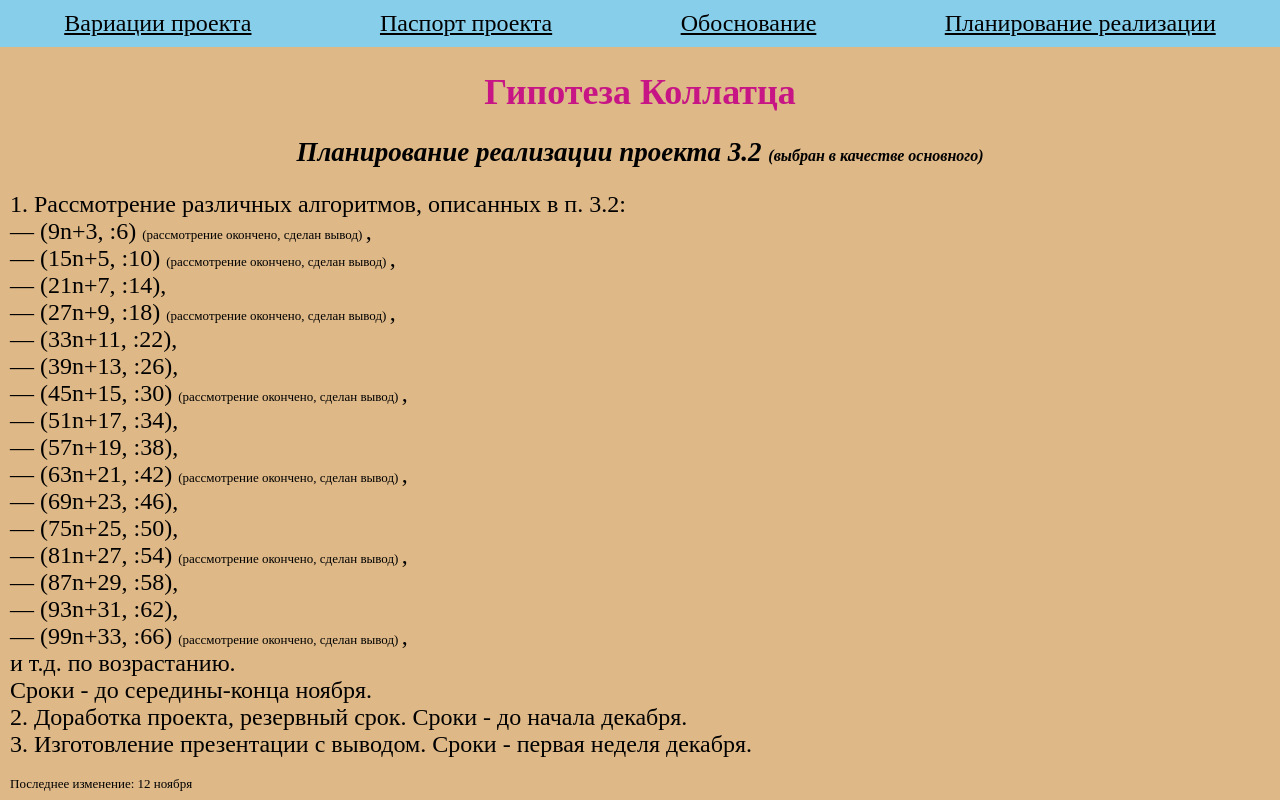
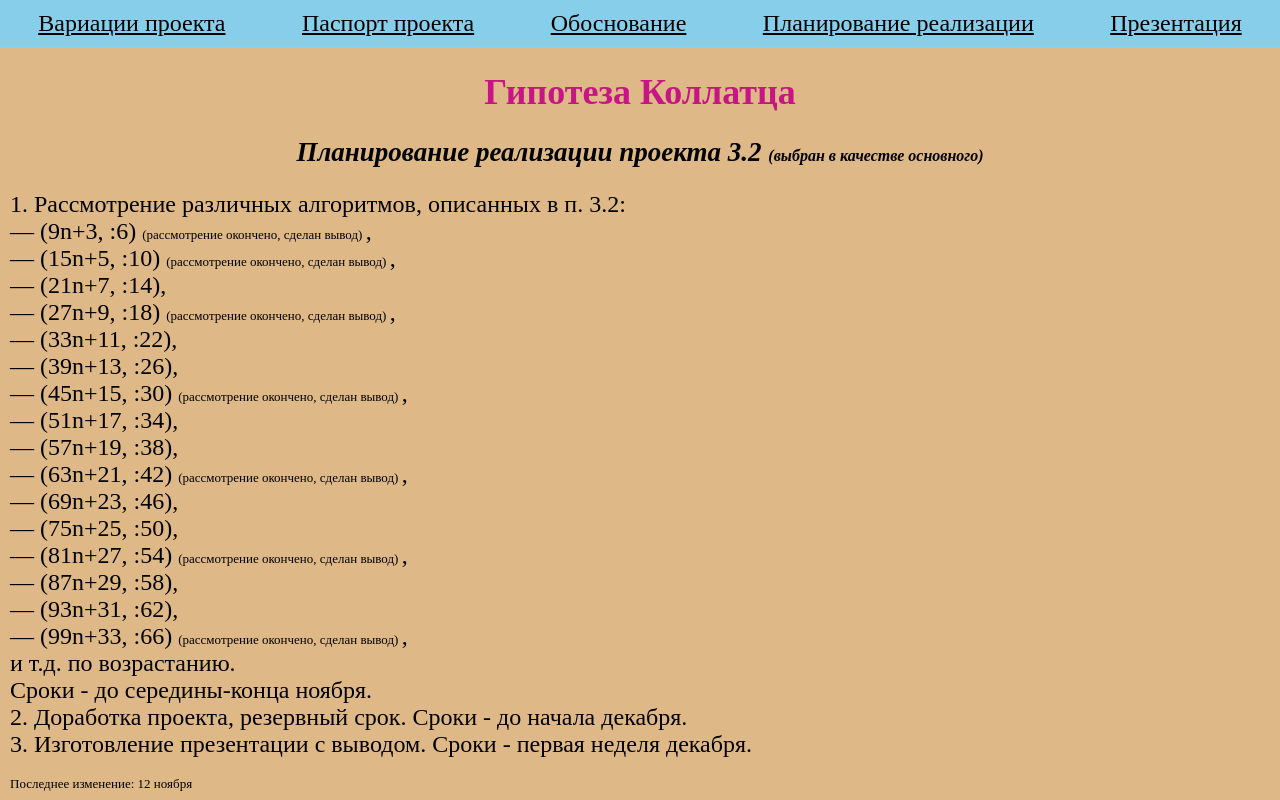
Before and after one commit to bogdanyak/individual, a plain HTML site: page realistic.html in a window 1280 px wide. Drawn offline with Linux system fonts and the light colour scheme.

Commit message:
Update realistic.html

```diff
--- a/realistic.html
+++ b/realistic.html
@@ -11,7 +11,9 @@
 <a href="https://bogdanyak.github.io/individual/" class = "menu">  Вариации проекта </a>
 <a href="https://bogdanyak.github.io/individual/pasp" class = "menu"> Паспорт проекта </a>
 <a href="https://bogdanyak.github.io/individual/obos" class = "menu"> Обоснование </a>
-<a href="https://bogdanyak.github.io/individual/realistic" class = "menu"> Планирование реализации </a> </div> </font>
+<a href="https://bogdanyak.github.io/individual/realistic" class = "menu"> Планирование реализации </a>
+ <a href="https://bogdanyak.github.io/individual/present" class = "menu"> Презентация </a>
+  </div> </font>
 
 <font size="4">
   <h1 align=center> Гипотеза Коллатца </h1>
```
